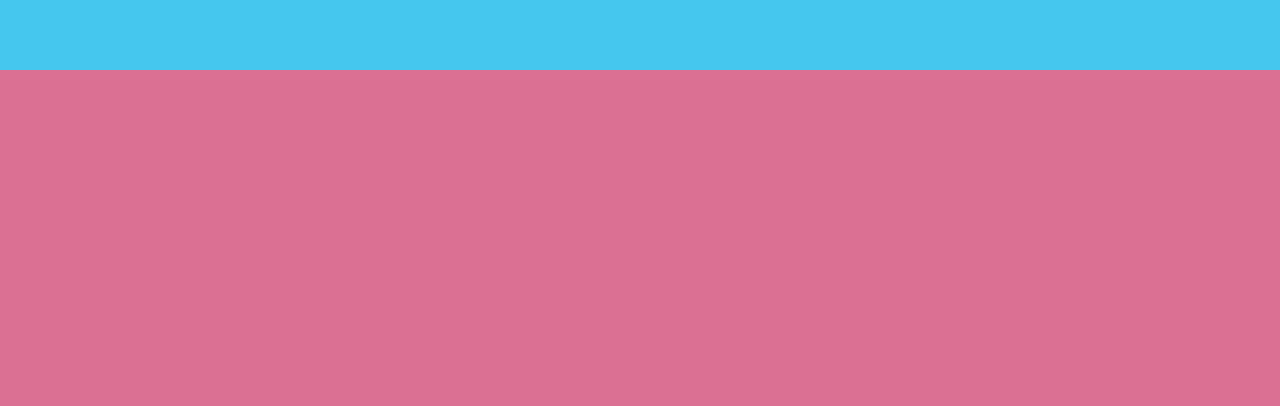
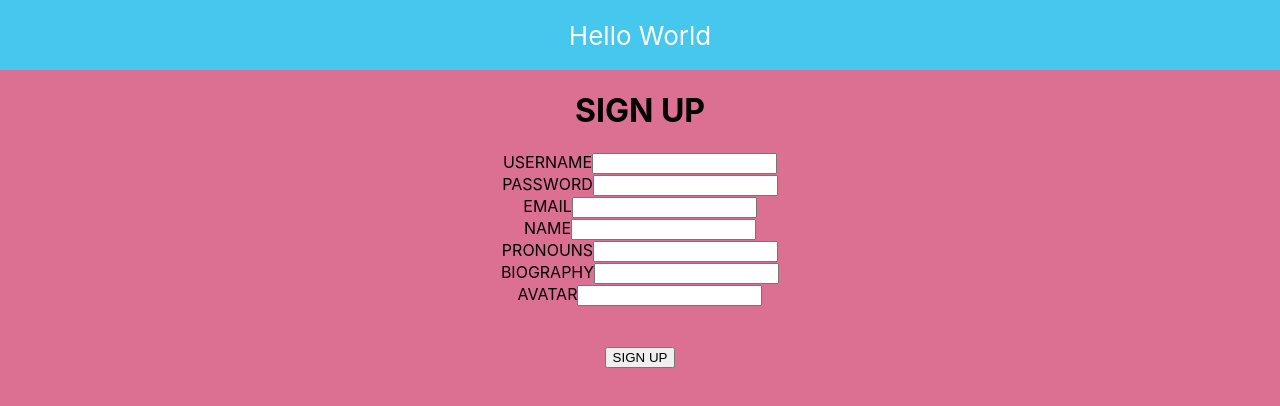
Before and after one commit to KPGuerra/OurThoughts-Frontend, a React (Create React App) app: page /signup in a window 1280 px wide. Shown: the top 406 px of the page. Built offline with nearby package versions, Linux system fonts and the light colour scheme.

Commit message:
Auth Done

```diff
--- a/src/App.js
+++ b/src/App.js
@@ -1,12 +1,52 @@
-import logo from './logo.svg';
+import React from 'react'
 import './App.css';
+import { Route, Switch } from 'react-router-dom';
+import { connect } from 'react-redux'
+import { refreshUser } from './Redux/actions'
+import Header from './Component/Header'
+import HomePage from './Component/HomePage';
+import Login from './Component/Login'
+import Signup from './Component/Signup'
 
-function App() {
-  return (
-    <div className="App">
-      <header className="App-header"></header>
-    </div>
-  );
+class App extends React.Component {
+
+  componentDidMount() {
+    const token = localStorage.getItem("token")
+    // console.log("TOKEN", token)
+    if (token) {
+      fetch('http://localhost:3000/api/v1/profile', {
+        method: "GET",
+        headers: { Authorization: `Bearer ${token}`},
+      })
+      .then(response => response.json())
+      .then(data => {
+        // console.log("PROFILE GET", data)
+        this.props.refreshUser({user: data.user})
+      })
+      .catch(console.log)
+    }
+  }
+
+  render() {
+    return (
+      <div className="App">
+        <header className="App-header">
+          <Header />
+        </header>
+        <Switch>
+          <Route path="/home" render={() => <HomePage />} />
+          <Route path="/login" component={Login} />
+          <Route path="/signup" component={Signup} />
+        </Switch>
+      </div>
+    );
+  }
 }
 
-export default App;
+function mdp (dispatch) {
+  return {
+      refreshUser: (userObj) => dispatch(refreshUser(userObj))
+  }
+}
+
+export default connect(null, mdp) (App)
--- /dev/null
+++ b/src/Component/Header.js
@@ -0,0 +1,19 @@
+import React from 'react'
+import {connect} from 'react-redux'
+
+
+class Header extends React.Component {
+
+    render () {
+        return (
+            "Hello World"
+        )
+    }
+}
+
+function msp (state) {
+    return ({
+        currentUser: state.currentUser
+    })
+}
+export default Header
--- a/src/Component/HomePage.js
+++ b/src/Component/HomePage.js
@@ -0,0 +1,45 @@
+import React from 'react'
+import { connect } from 'react-redux'
+import { NavLink } from 'react-router-dom'
+
+
+class HomePage extends React.Component {
+
+    checkForUser = () => {
+        if (this.props.currentUser) {
+            console.log(this.props.currentUser)
+            return <h2>WELCOME</h2>
+        }
+        else {
+            return (
+                <>
+                    <h1> OUR THOUGHTS </h1>
+                    <p> A place to share our thoughts</p>
+
+                    <NavLink to="/login">
+                        <button> LOG IN </button>
+                    </NavLink>
+
+                    <NavLink to="/signup">
+                        <button> SIGN UP </button>
+                    </NavLink>
+                </>
+            )
+        }
+    }
+
+    render() {
+        return (
+            <>
+                {this.checkForUser()}
+            </>
+        )
+    }
+}
+
+function msp(state) {
+    return ({
+        currentUser: state.currentUser
+    })
+}
+export default connect(msp)(HomePage)
--- /dev/null
+++ b/src/Component/Login.js
@@ -0,0 +1,45 @@
+import React from 'react'
+import {connect} from 'react-redux'
+import { setUser } from '../Redux/actions'
+
+class Login extends React.Component {
+
+    state = {
+        username: "",
+        password: ""
+    }
+
+    changeHandler = (e) => {
+        this.setState({ [e.target.name]: e.target.value })
+    }
+
+    loginHandler = (e) => {
+        e.preventDefault()
+        this.props.currentUser(this.state)
+    }
+
+    render () {
+        return (
+            <>
+            <h1> LOG IN </h1>
+            <form onSubmit={this.loginHandler}>
+                <label>USERNAME</label>
+                <input type="text" name="username" value={this.state.username} onChange={this.changeHandler} required />
+                <br/>
+                <label>PASSWORD</label>
+                <input type="password" name="password" value={this.state.password} onChange={this.changeHandler} required />
+                <br/> <br/>
+                <button> LOG IN </button>
+            </form>
+            </>
+        )
+    }
+}
+
+function mdp (dispatch) {
+    return {
+        currentUser: (userObj) => dispatch(setUser(userObj))
+    }
+}
+
+export default connect(null, mdp)(Login)
--- /dev/null
+++ b/src/Component/Signup.js
@@ -0,0 +1,85 @@
+import React from 'react'
+import { connect } from 'react-redux'
+import { setUser } from '../Redux/actions'
+
+class Signup extends React.Component {
+
+    state = {
+        username: "",
+        password: "",
+        email: "",
+        name: "",
+        pronouns: "",
+        bio: "",
+        avatar: ""
+    }
+
+    changeHandler = (e) => {
+        this.setState({ [e.target.name]: e.target.value })
+    }
+
+    signupHandler = (e) => {
+        e.preventDefault()
+
+        fetch("http://localhost:3000/api/v1/users", {
+            method: "POST",
+            headers: {
+                Accepts: "application/json",
+                "Content-Type": "application/json"
+            },
+            body: JSON.stringify({ user: this.state})
+        })
+        .then(response => response.json())
+        .then( userData => {
+            let loginState = {
+                username: this.state.username,
+                password: this.state.password
+            }
+
+            this.props.currentUser(loginState)
+        })
+        .catch(console.log)
+    }
+
+    render() {
+        return (
+            <>
+                <h1> SIGN UP </h1>
+                <form onSubmit={this.signupHandler}>
+                    <label>USERNAME</label>
+                    <input type="text" name="username" value={this.state.username} onChange={this.changeHandler} required />
+                    <br/>
+                    <label>PASSWORD</label>
+                    <input type="password" name="password" value={this.state.password} onChange={this.changeHandler} required />
+                    <br/>
+                    <label>EMAIL</label>
+                    <input type="email" name="email" value={this.state.email} onChange={this.changeHandler} required />
+                    <br/>
+                    <label>NAME</label>
+                    <input type="text" name="name" value={this.state.name} onChange={this.changeHandler} required />
+                    <br/>
+                    <label>PRONOUNS</label>
+                    <input type="text" name="pronouns" value={this.state.pronouns} onChange={this.changeHandler} required />
+                    <br/>
+                    <label>BIOGRAPHY</label>
+                    <input type="text" name="bio" value={this.state.bio} onChange={this.changeHandler} required />
+                    <br/>
+                    <label>AVATAR</label>
+                    <input type="text" name="avatar" value={this.state.avatar} onChange={this.changeHandler} required />
+                    <br/>
+                    <br/><br/>
+                    <button> SIGN UP </button>
+                </form>
+            </>
+        )
+    }
+}
+
+
+function mdp(dispatch) {
+    return {
+        currentUser: (userObj) => dispatch(setUser(userObj))
+    }
+}
+
+export default connect(null, mdp)(Signup)
--- /dev/null
+++ b/src/Redux/actionTypes.js
@@ -0,0 +1,6 @@
+const actionTypes = {
+    currentUser: "SET_USER",
+    refreshUser: "REFRESH_USER"
+}
+
+export default actionTypes
--- a/src/Redux/actions.js
+++ b/src/Redux/actions.js
@@ -0,0 +1,30 @@
+import actionTypes from './actionTypes'
+
+export function setUser(userObj) {
+    console.log("IN SET USER 1", userObj)
+    return function (dispatch) {
+        fetch('http://localhost:3000/api/v1/login', {
+            method: "POST",
+            headers: {
+                Accepts: "application/json",
+                "Content-Type": "application/json"
+            },
+            body: JSON.stringify({ user: userObj })
+        })
+            .then(response => response.json())
+            .then(userData => {
+                console.log("IN SET USER 2", userData)
+                localStorage.setItem("token", userData.jwt)
+                localStorage.setItem("user_id", userData.user.id)
+                dispatch({ type: actionTypes.currentUser, payload: userData })
+            })
+            .catch(console.log)
+    }
+}
+
+export function refreshUser(userObj) {
+    console.log("UPDATE USER:", userObj)
+    return function (dispatch) {
+        dispatch({ type: actionTypes.refreshUser, payload: userObj })
+    }
+}
--- a/src/Redux/rootReducer.js
+++ b/src/Redux/rootReducer.js
@@ -6,8 +6,11 @@ const defaultState = {
 }
 
 function setUser(state = defaultState.currentUser, action) {
+    console.log("IN REDUCER", action.payload)
     switch (action.type) {
         case "SET_USER":
+            return (action.payload)
+        case "REFRESH_USER":
             return (action.payload)
         default:
             return state
```
Also changed, not shown: src/Redux/actionType.js (deleted), 1 other file (tests, documents, lock files or other folders).
